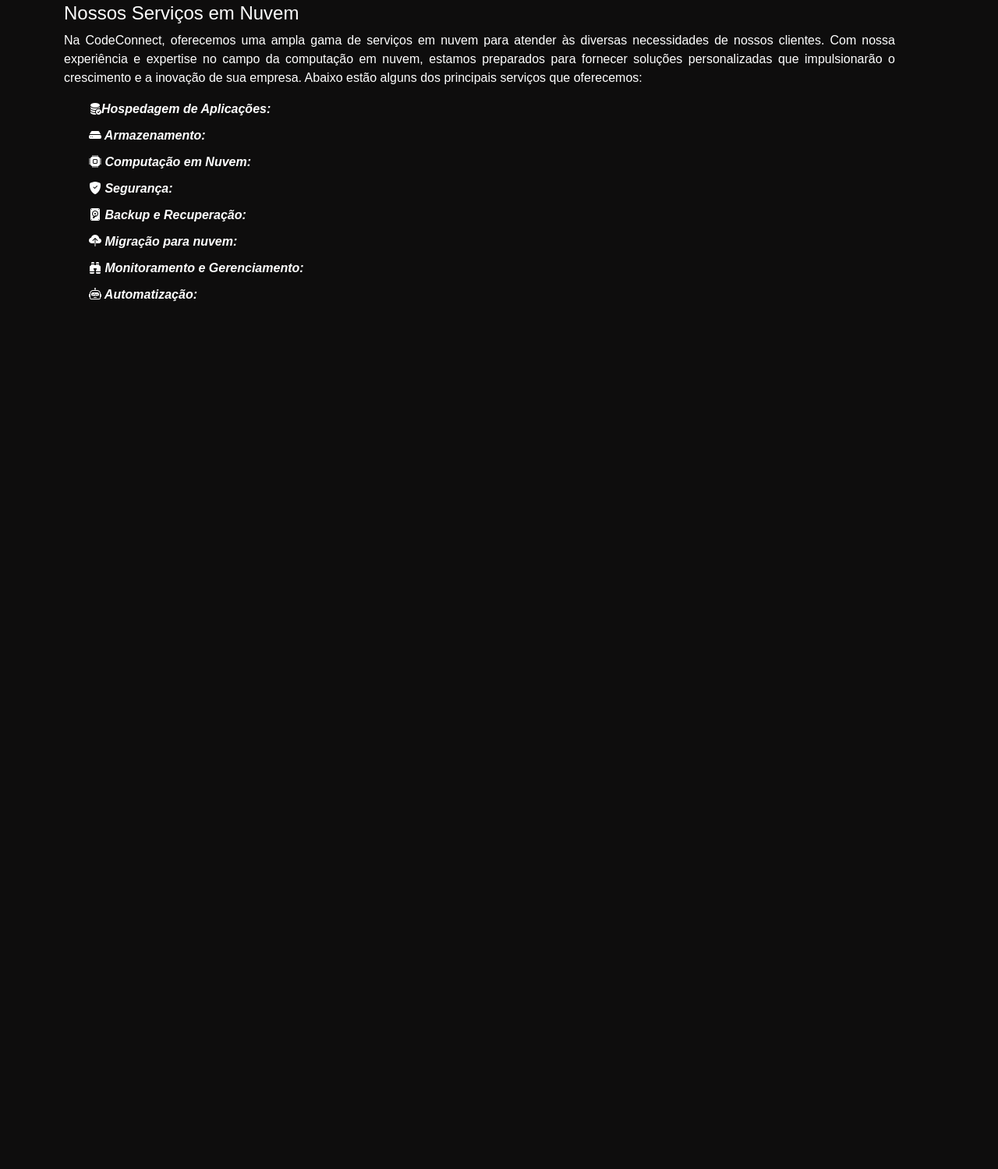
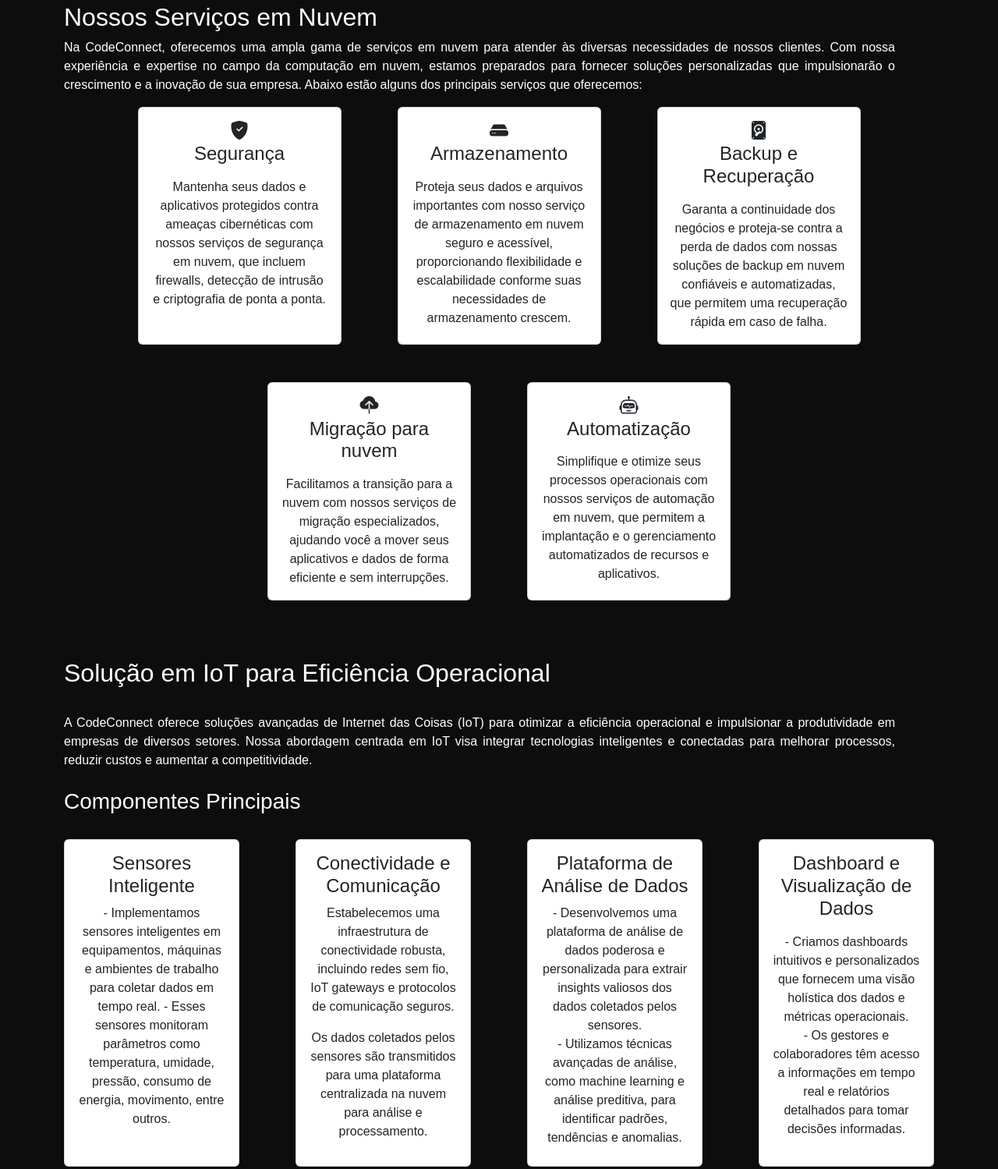
Before and after one commit to Valessca/CodeConnect, a plain HTML site: page pages/services.html in a window 1280 px wide. Shown: the part 211-1710 px from the top of the page at 78% size. Before the commit the page ends 800 px from the top, so only its background shows below. Drawn offline with nearby package versions, Linux system fonts and the light colour scheme.

Commit message:
Services (#15)
* Refactor CSS styles in global.css and services.css

* update Link header

* Inseri Textos nas paginas

```diff
--- a/assets/css/global.css
+++ b/assets/css/global.css
@@ -21,7 +21,26 @@
   box-shadow: 0 1px 1px rgba(0, 0, 0, 0.075) inset, 0 0 8px  rgb(0, 217, 255);;
   outline: 0 none;
 }
-
+#banner .image{
+    position: relative;
+}
+#banner .image::before{
+    content: "/////////////////";
+    position: absolute;
+    top: 0;
+    left: 50%;
+    transform: translateX(-50%);
+    font-size: 38rem;
+    font-weight: 400;
+    line-height: 20rem;
+    color: #00fff2;
+    opacity: 0.2;
+    z-index: -100;
+}
+#banner .image img{
+    max-width: 600px;
+    margin: auto;
+}
 
 /* Global Styles */
 * {
@@ -39,6 +58,7 @@
 	font-family: "poopins", sans-serif;
 	background-color: #0e0d0d;
 	color: #fff;
+
 }
 
 nav {
--- a/assets/css/index.css
+++ b/assets/css/index.css
@@ -48,7 +48,7 @@
     font-size: 38rem;
     font-weight: 400;
     line-height: 20rem;
-    color: #00fff2;
+    color: #0ec0a2;
     opacity: 0.2;
     z-index: -100;
 }
--- a/pages/services.html
+++ b/pages/services.html
@@ -18,6 +18,7 @@
 	</head>
 	<body>
 		<!-- Inicio Header -->
+		<header>
 			<nav id="header">
 				<div class="nav-logo">
 					<a href="../index.html">
@@ -28,122 +29,209 @@
 					<li class="link"><a href="../index.html">Home</a></li>
 					<li class="link"><a href="./about.html">Quem Somos</a></li>
 					<li class="link"><a href="./services.html">Serviços</a></li>
-				<li class="link"><a href="./clients.html">Clientes</a></li>
 					<li class="link"><a href="./contact.html">Trabalhe conosco</a></li>
+					<li class="link"><a href="./conta.html">Criar conta </a></li>
+					<li class="link"><a href="./login.html">Login</a></li>
 				</ul>
 			</nav>
 		</header>
 		<!-- Fim Header -->
 
 		<!-- Inicio Main -->
-		<main>
-			<div class="container">
+		<main class="mb-5">
+			<div class="container d-flex flex-column align-items-center">
+				<section>
 					<div class="texto">
-					<h4>Nossos Serviços em Nuvem</h4>
+						<!-- <element id="banner">
+							<element class="image" ::before> </element>
+						</element> -->
+						<h2>Nossos Serviços em Nuvem</h2>
 						<p>
-						Na CodeConnect, oferecemos uma ampla gama de serviços em nuvem para
-						atender às diversas necessidades de nossos clientes. Com nossa
-						experiência e expertise no campo da computação em nuvem, estamos
-						preparados para fornecer soluções personalizadas que impulsionarão o
-						crescimento e a inovação de sua empresa. Abaixo estão alguns dos
-						principais serviços que oferecemos:
+							Na CodeConnect, oferecemos uma ampla gama de serviços em nuvem
+							para atender às diversas necessidades de nossos clientes. Com
+							nossa experiência e expertise no campo da computação em nuvem,
+							estamos preparados para fornecer soluções personalizadas que
+							impulsionarão o crescimento e a inovação de sua empresa. Abaixo
+							estão alguns dos principais serviços que oferecemos:
 						</p>
-					<ul id="listServices">
-						<li>
-							<span id="toggle_HospedagemDeAplicacoes">
-								<i class="bi bi-database-fill-check"
-									>Hospedagem de Aplicações:</i
+					</div>
+
+					<div class="servicesList">
+						<div
+							class="row row-cols-4 gap-5 justify-content-center align-items-stretch"
 						>
+						<div class="col d-flex">
+							<div class="card text-center">
+									<div class="card-body">
+										<h4 class="card-title">
+											<i class="bi bi-shield-fill-check"></i>
+											<p>Segurança</p>
+										</h4>
+										<p class="card-text">
+											Mantenha seus dados e aplicativos protegidos contra
+											ameaças cibernéticas com nossos serviços de segurança em
+											nuvem, que incluem firewalls, detecção de intrusão e
+											criptografia de ponta a ponta.
+										</p>
+									</div>
+								</div>
+							</div>
+							<div class="col d-flex">
+								<div class="card text-center">
+									<div class="card-body">
+										<h4 class="card-title">
+											<i class="bi bi-hdd-fill"></i>
+											<p>Armazenamento</p>
+										</h4>
+										<p class="card-text">
+											Proteja seus dados e arquivos importantes com nosso
+											serviço de armazenamento em nuvem seguro e acessível,
+											proporcionando flexibilidade e escalabilidade conforme
+											suas necessidades de armazenamento crescem.
+										</p>
+									</div>
+								</div>
+							</div>
+							<div class="col d-flex">
+								<div class="card text-center">
+									<div class="card-body">
+										<h4 class="card-title">
+											<i class="bi bi-device-hdd-fill"></i>
+											<p>Backup e Recuperação</p>
+										</h4>
+										<p class="card-text">
+											Garanta a continuidade dos negócios e proteja-se contra a
+											perda de dados com nossas soluções de backup em nuvem
+											confiáveis e automatizadas, que permitem uma recuperação
+											rápida em caso de falha.
+										</p>
+									</div>
+								</div>
+							</div>
+							<div class="col d-flex">
+								<div class="card text-center">
+									<div class="card-body">
+										<h4>
+											<i class="bi bi-cloud-upload-fill"></i>
+											<p>Migração para nuvem</p>
+										</h4>
+										<p class="card-text">
+											Facilitamos a transição para a nuvem com nossos serviços
+											de migração especializados, ajudando você a mover seus
+											aplicativos e dados de forma eficiente e sem interrupções.
+										</p>
+									</div>
+								</div>
+							</div>
+							<div class="col d-flex">
+								<div class="card text-center">
+									<div class="card-body">
+										<h4>
+											<i class="bi bi-robot"></i>
+											<p>Automatização</p>
+										</h4>
+										<p class="card-text">
+											Simplifique e otimize seus processos operacionais com
+											nossos serviços de automação em nuvem, que permitem a
+											implantação e o gerenciamento automatizados de recursos e
+											aplicativos.
+										</p>
+									</div>
+								</div>
+							</div>
+						</div>
+					</div>
+				</section>
+				<section>
+					<div class="texto">
+						<br />
+						<h2>Solução em IoT para Eficiência Operacional</h2>
+						<br />A CodeConnect oferece soluções avançadas de Internet das
+						Coisas (IoT) para otimizar a eficiência operacional e impulsionar a
+						produtividade em empresas de diversos setores. Nossa abordagem
+						centrada em IoT visa integrar tecnologias inteligentes e conectadas
+						para melhorar processos, reduzir custos e aumentar a
+						competitividade.<br />
+						<br />
+						<h3>Componentes Principais</h3>
+						<br />
+					</div>
+					<div class="servicesList">
+						<div
+							class="row gap-5 justify-content-center align-items-stretch"
+						>
+							<div class="col d-flex">
+								<div class="card text-center">
+									<div class="card-body">
+										<h4>Sensores Inteligente</h4>
+										<span class="card-text">
+											- Implementamos sensores inteligentes em equipamentos,
+											máquinas e ambientes de trabalho para coletar dados em
+											tempo real. - Esses sensores monitoram parâmetros como
+											temperatura, umidade, pressão, consumo de energia,
+											movimento, entre outros.
 										</span>
-							<p id="serviceText_HospedagemDeAplicacoes" style="display: none">
-								Oferecemos hospedagem confiável e escalável para seus
-								aplicativos web e móveis, permitindo que você os execute na
-								infraestrutura de nuvem da CodeConnect com desempenho otimizado.
+									</div>
+								</div>
+							</div>
+							<div class="col d-flex">
+								<div class="card text-center">
+									<div class="card-body">
+										<h4>Conectividade e Comunicação</h4>
+										<span class="card-text">
+											<p>
+												Estabelecemos uma infraestrutura de conectividade
+												robusta, incluindo redes sem fio, IoT gateways e
+												protocolos de comunicação seguros.
 											</p>
-						</li>
-						<li>
-							<span id="toggle_Armazenamento">
-								<i class="bi bi-hdd-fill"> Armazenamento:</i>
-							</span>
-							<p id="serviceText_Armazenamento" style="display: none">
-								Proteja seus dados e arquivos importantes com nosso serviço de
-								armazenamento em nuvem seguro e acessível, proporcionando
-								flexibilidade e escalabilidade conforme suas necessidades de
-								armazenamento crescem.
+
+											<p>
+												Os dados coletados pelos sensores são transmitidos para
+												uma plataforma centralizada na nuvem para análise e
+												processamento.
 											</p>
-						</li>
-						<li>
-							<span id="toggle_ComputacaoEmNuvem">
-								<i class="bi bi-cpu-fill"> Computação em Nuvem:</i>
-							</span>
-							<p id="serviceText_ComputacaoEmNuvem" style="display: none">
-								Obtenha acesso a recursos computacionais poderosos e flexíveis,
-								incluindo servidores virtuais e ambientes de desenvolvimento,
-								para executar suas cargas de trabalho e aplicativos com
-								eficiência e agilidade.
-							</p>
-						</li>
-						<li>
-							<span id="toggle_Seguranca">
-								<i class="bi bi-shield-fill-check"> Segurança:</i>
-							</span>
-							<p id="serviceText_Seguranca" style="display: none">
-								Mantenha seus dados e aplicativos protegidos contra ameaças
-								cibernéticas com nossos serviços de segurança em nuvem, que
-								incluem firewalls, detecção de intrusão e criptografia de ponta
-								a ponta.
-							</p>
-						</li>
-						<li>
-							<span id="toggle_BackupERecuperacao">
-								<i class="bi bi-device-hdd-fill"> Backup e Recuperação:</i>
-							</span>
-							<p id="serviceText_BackupERecuperacao" style="display: none">
-								Garanta a continuidade dos negócios e proteja-se contra a perda
-								de dados com nossas soluções de backup em nuvem confiáveis e
-								automatizadas, que permitem uma recuperação rápida em caso de
-								falha.
-							</p>
-						</li>
-						<li>
-							<span id="toggle_MigracaoParaNuvem">
-								<i class="bi bi-cloud-upload-fill"> Migração para nuvem:</i>
-							</span>
-							<p id="serviceText_MigracaoParaNuvem" style="display: none">
-								Facilitamos a transição para a nuvem com nossos serviços de
-								migração especializados, ajudando você a mover seus aplicativos
-								e dados de forma eficiente e sem interrupções.
-							</p>
-						</li>
-						<li>
-							<span id="toggle_MonitoramentoEGerenciamento">
-								<i class="bi bi-binoculars-fill">
-									Monitoramento e Gerenciamento:</i
-								>
-							</span>
-							<p
-								id="serviceText_MonitoramentoEGerenciamento"
-								style="display: none"
-							>
-								Mantenha o controle total sobre seus recursos em nuvem com
-								nossas ferramentas e serviços de monitoramento e gerenciamento,
-								que garantem desempenho ideal e eficiência operacional.
-							</p>
-						</li>
-						<li>
-							<span id="toggle_Automatizacao">
-								<i class="bi bi-robot"> Automatização:</i>
-							</span>
-							<p id="serviceText_Automatizacao" style="display: none">
-								Simplifique e otimize seus processos operacionais com nossos
-								serviços de automação em nuvem, que permitem a implantação e o
-								gerenciamento automatizados de recursos e aplicativos.
-							</p>
-						</li>
 										</ul>
 									</div>
 								</div>
+							</div>
+							<div class="col d-flex">
+								<div class="card text-center">
+									<div class="card-body">
+										<h4>Plataforma de Análise de Dados</h4>
+										<p class="card-text">
+											- Desenvolvemos uma plataforma de análise de dados
+											poderosa e personalizada para extrair insights valiosos
+											dos dados coletados pelos sensores.
+											<br />- Utilizamos técnicas avançadas de análise, como
+											machine learning e análise preditiva, para identificar
+											padrões, tendências e anomalias.<br />
+										</p>
+									</div>
+								</div>
+							</div>
+							<div class="col d-flex">
+								<div class="card text-center">
+									<div class="card-body">
+										<h4>
+											<p>Dashboard e Visualização de Dados</p>
+										</h4>
+										<p class="card-text">
+											- Criamos dashboards intuitivos e personalizados que
+											fornecem uma visão holística dos dados e métricas
+											operacionais.
+											<br />- Os gestores e colaboradores têm acesso a
+											informações em tempo real e relatórios detalhados para
+											tomar decisões informadas.<br />
+										</p>
+									</div>
+								</div>
+							</div>
+						</div>
+					</div>
+				</section>
+			</div>
 		</main>
+
 		<!-- Fim Main -->
 
 		<!-- Inicio Footer -->
```
Also changed, not shown: index.html (+13 -4 lines), pages/about.html (+32 -0 lines), pages/clients.html (deleted, +0 -42 lines), pages/conta.html (added, +134 -0 lines), pages/contact.html (+2 -1 lines), pages/login.html (added, +61 -0 lines), assets/css/clients.css (deleted), assets/css/conta.css (added), assets/css/services.css (line endings or trailing spaces), assets/images/about1.jpg (added), assets/js/global.js (line endings or trailing spaces). Lines whose indentation alone changed are shown as unchanged.
